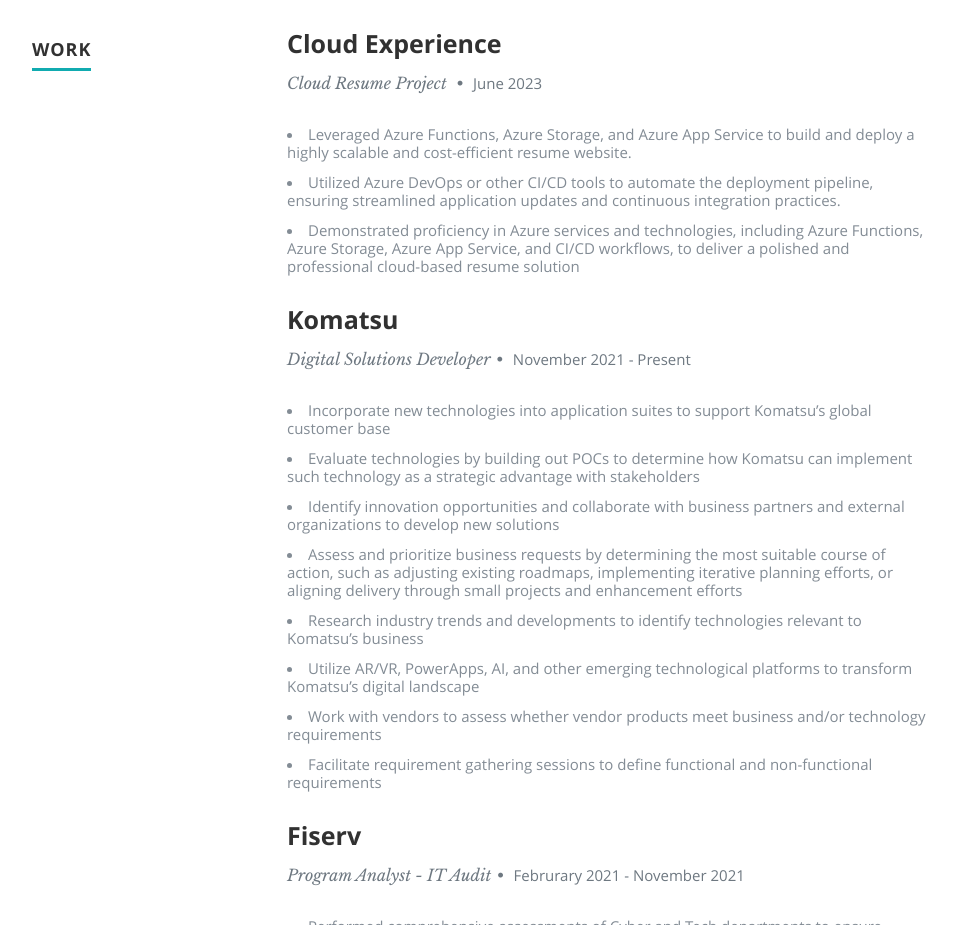
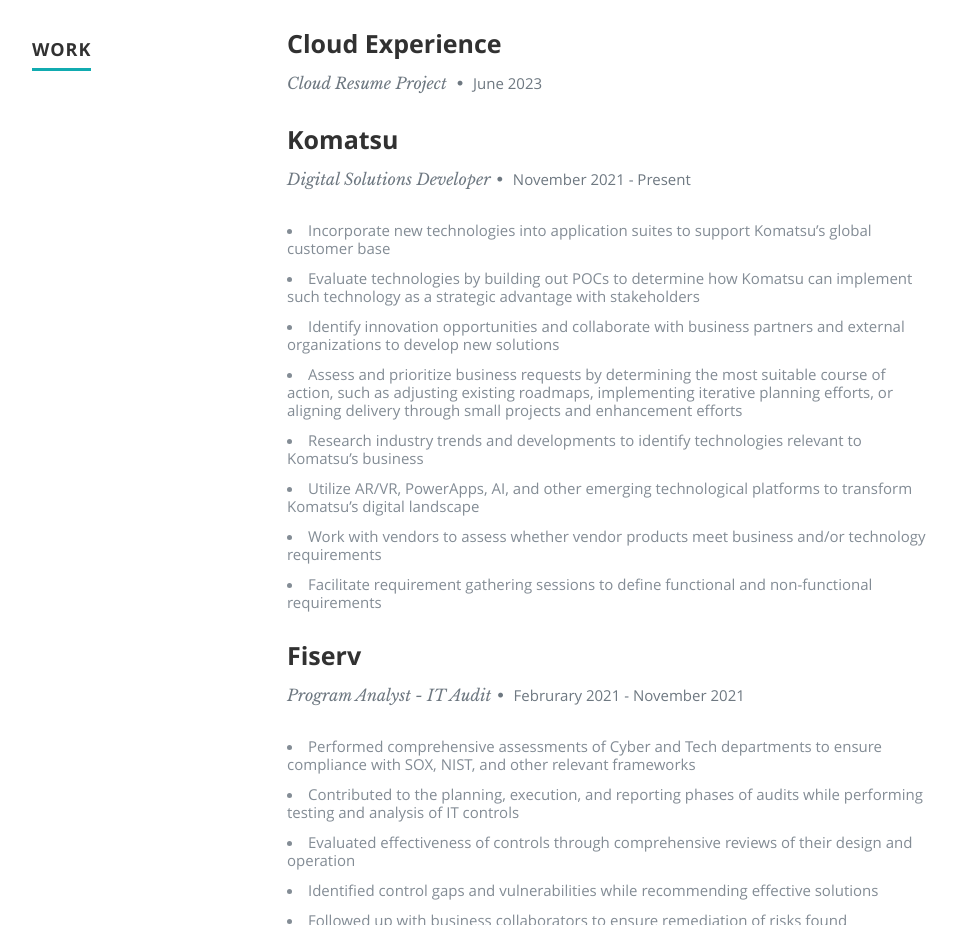
Before and after one commit to ldangelo41/azure-resume, a plain HTML site: page frontend/index.html in a window 1280 px wide. Shown: the part 1540-2465 px from the top of the page, without its empty margins (118-1075 px from the left). Drawn offline with nearby package versions, Linux system fonts and the light colour scheme; no server answers.

Commit message:
updates to HTML

```diff
--- a/frontend/index.html
+++ b/frontend/index.html
@@ -171,12 +171,7 @@
                   <p class="info">Cloud Resume Project <span>&bull;</span> <em class="date">June 2023</em></p>
 
                   <p>
-                  <li>Leveraged Azure Functions, Azure Storage, and Azure App Service to build and deploy a highly scalable
-                     and cost-efficient resume website.</li>
-                  <li>Utilized Azure DevOps or other CI/CD tools to automate the deployment pipeline, ensuring streamlined
-                     application updates and continuous integration practices.</li>
-                  <li>Demonstrated proficiency in Azure services and technologies, including Azure Functions, Azure Storage,
-                     Azure App Service, and CI/CD workflows, to deliver a polished and professional cloud-based resume solution</li>
+
                   </p>
 
                </div>
```
